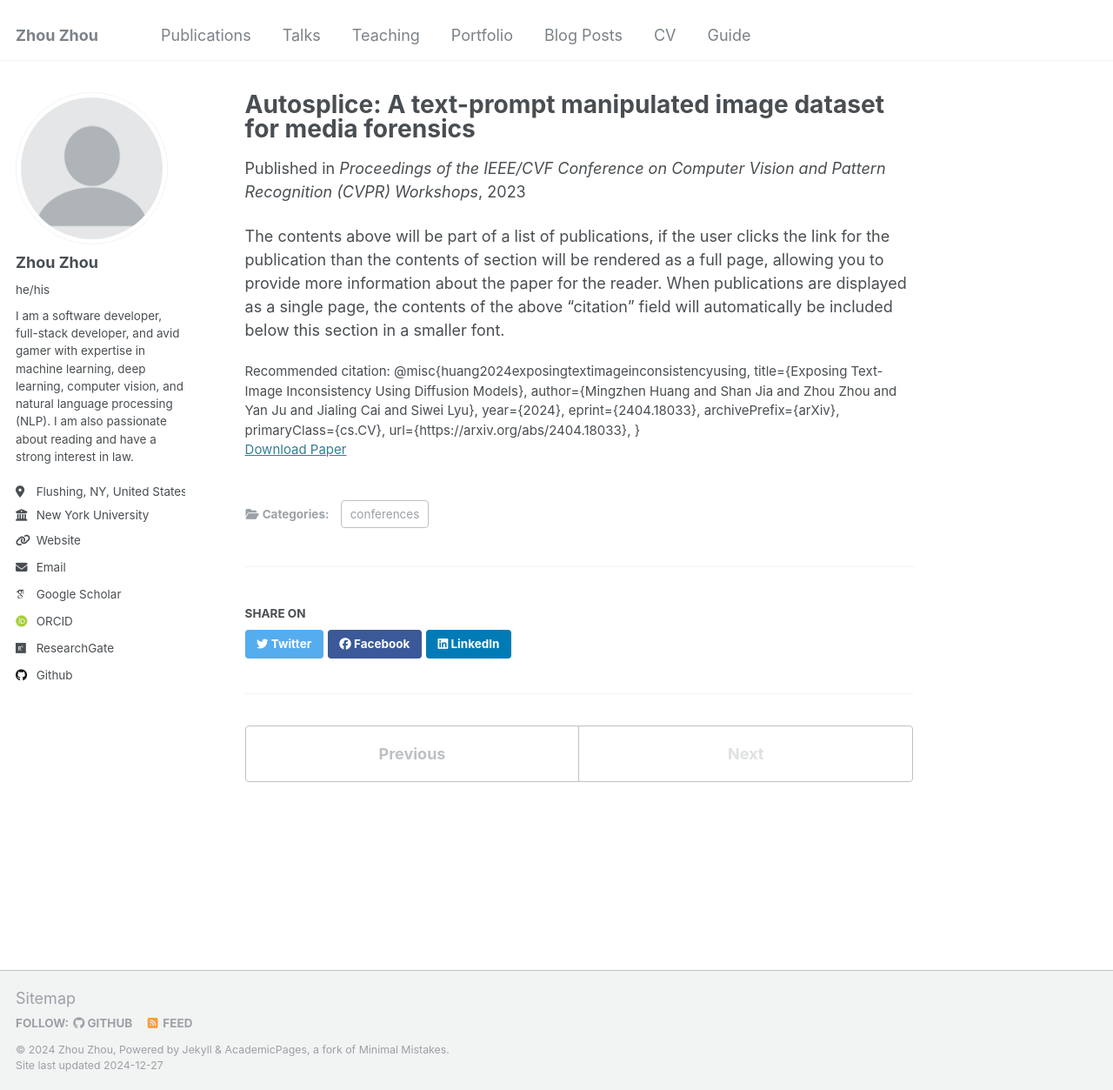
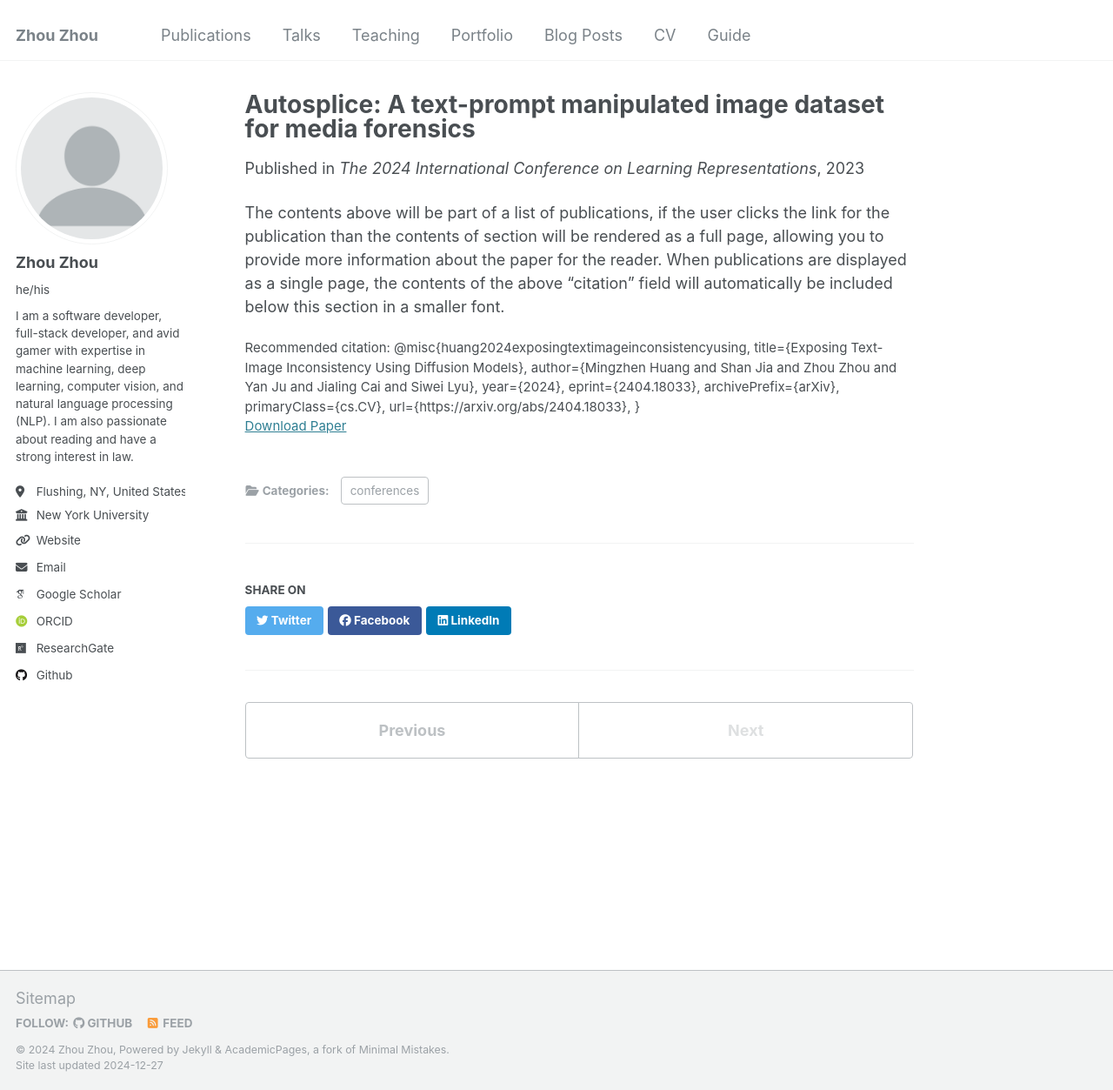
Before and after one commit to zhouzhou38/zhouzhou38.github.io, a Jekyll site: the page built from _publications/2024-04-28-paper-Exposing-number-2.md, in a window 1280 px wide and 1253 px high. Shown: the whole window at 87% size. Built offline with Jekyll 4.4.1, drawn with Linux system fonts in a browser that asks for light colours; some web fonts are replaced.

Commit message:
Update 2024-04-28-paper-Exposing-number-2.md

```diff
--- a/_publications/2024-04-28-paper-Exposing-number-2.md
+++ b/_publications/2024-04-28-paper-Exposing-number-2.md
@@ -5,7 +5,7 @@ category: conferences
 permalink: /publication/2023-06-01-paper-Autosplice-number-2
 excerpt: 'Recent advancements in language-image models have led to the development of highly realistic images that can be generated from textual descriptions. However, the increased visual quality of these generated images poses a potential threat to the field of media forensics. This paper aims to investigate the level of challenge that language-image generation models pose to media forensics. To achieve this, we propose a new approach that leverages the DALL-E2 language-image model to automatically generate and splice masked regions guided by a text prompt. To ensure the creation of realistic manipulations, we have designed an annotation platform with human checking to verify reasonable text prompts. This approach has resulted in the creation of a new image dataset called AutoSplice, containing 5,894 manipulated and authentic images. Specifically, we have generated a total of 3,621 images by locally or globally manipulating real-world image-caption pairs, which we believe will provide a valuable resource for developing generalized detection methods in this area. The dataset is evaluated under two media forensic tasks: forgery detection and localization. Our extensive experiments show that most media forensic models struggle to detect the AutoSplice dataset as an unseen manipulation. However, when fine-tuned models are used, they exhibit improved performance in both tasks.'
 date: 2023-06-01
-venue: 'Proceedings of the IEEE/CVF Conference on Computer Vision and Pattern Recognition (CVPR) Workshops'
+venue: 'The 2024 International Conference on Learning Representations'
 paperurl: 'http://zhouzhou38.github.io/files/2404.18033v1.pdf'
 citation: '
 @misc{huang2024exposingtextimageinconsistencyusing,
```
